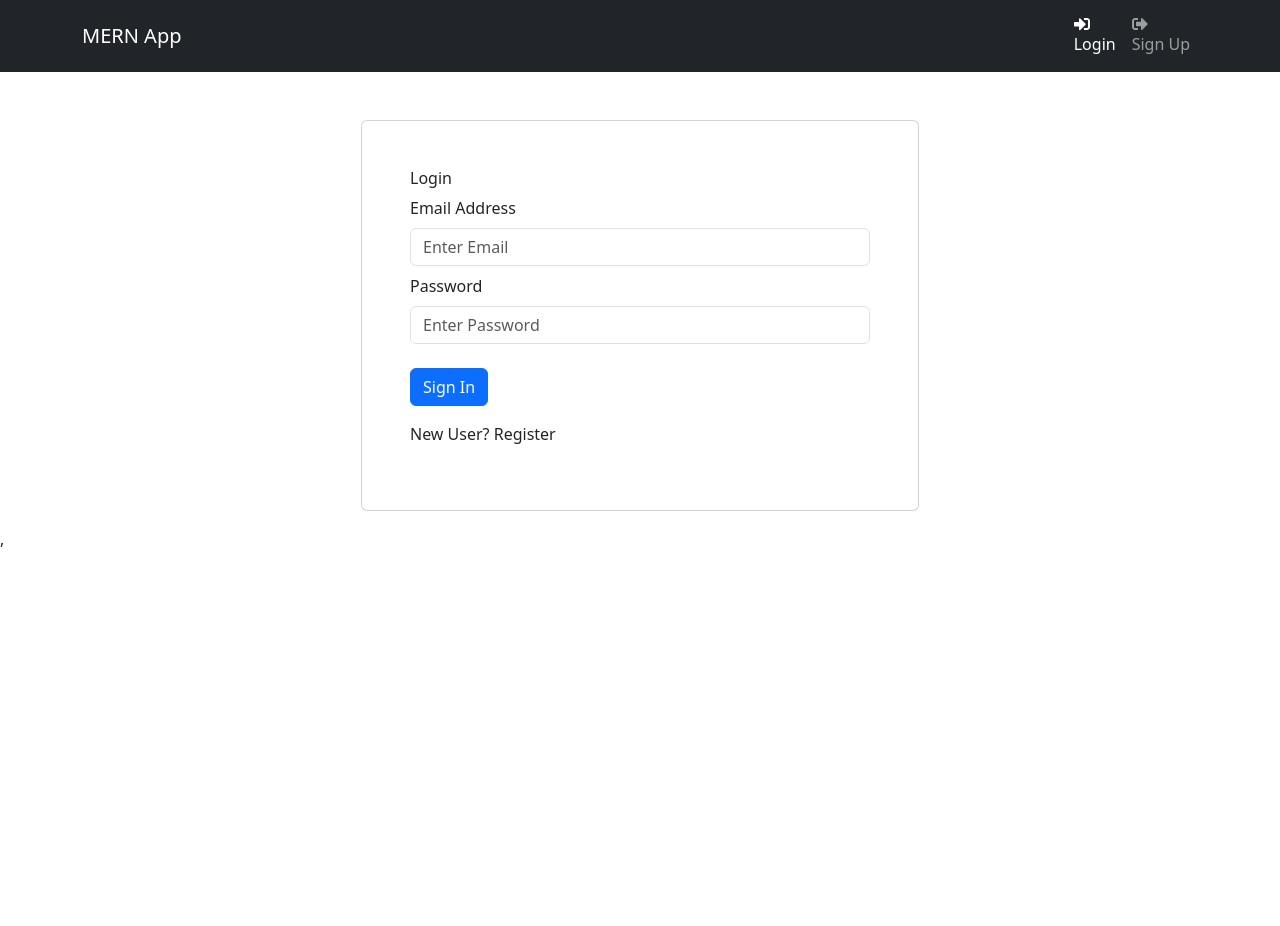
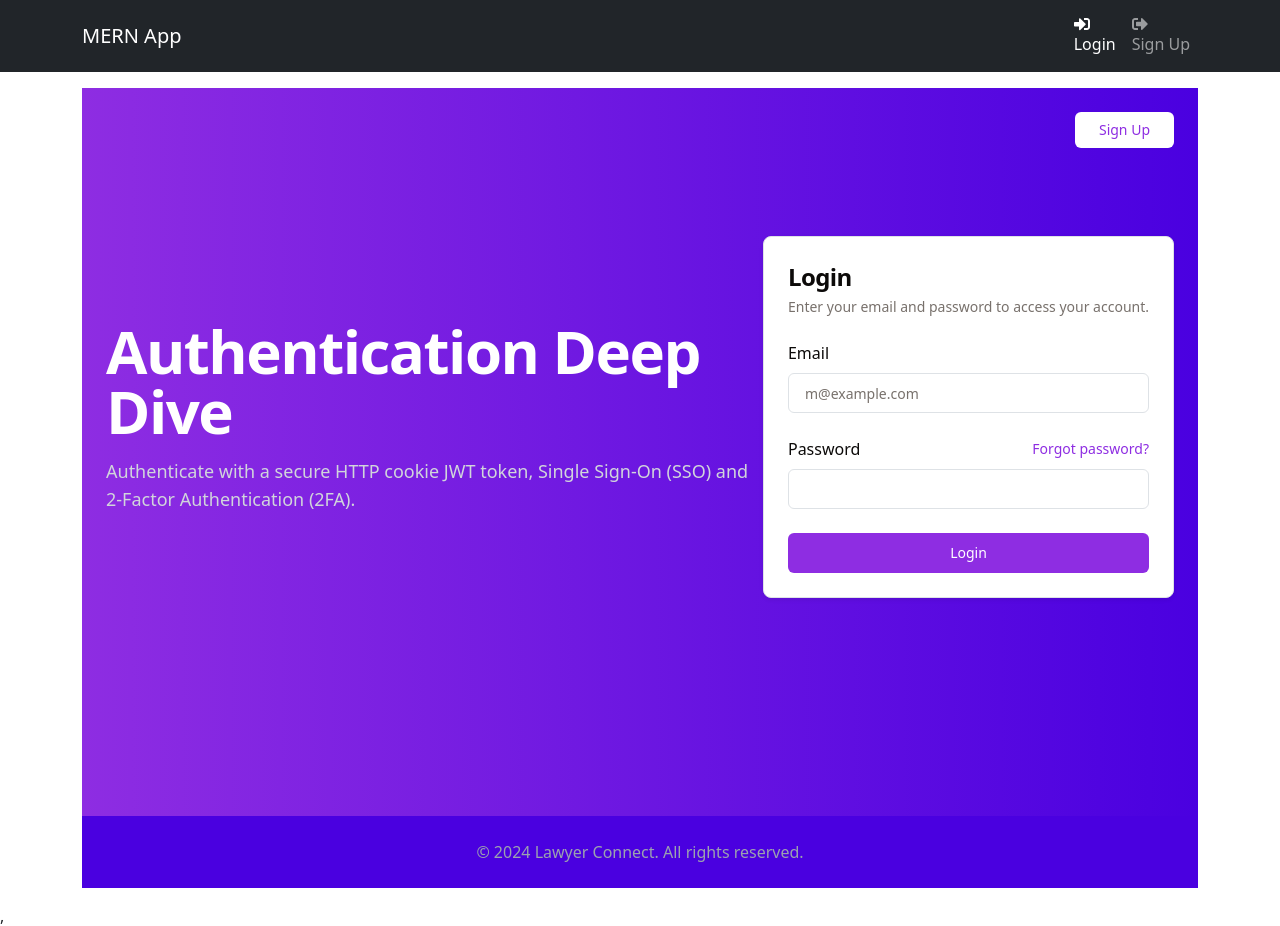
Before and after one commit to mirza-sync/mern-jwt, a React (Vite) app in the folder frontend/: page /login in a window 1280 px wide. Before the commit the page ends 800 px from the top, so only its background shows below. Built offline with nearby package versions, Linux system fonts and the light colour scheme.

Commit message:
Revamp login screen to use shadUi

```diff
--- a/frontend/src/screens/LoginScreen.tsx
+++ b/frontend/src/screens/LoginScreen.tsx
@@ -1,7 +1,9 @@
 import { useState } from "react"
-import FormContainer from "../components/FormContainer"
-import { Button, Col, Form, Row } from "react-bootstrap"
 import { Link } from "react-router-dom"
+import { Button } from "../components/ui/button"
+import { Card, CardHeader, CardTitle, CardDescription, CardContent, CardFooter } from "../components/ui/card"
+import { Label } from "@radix-ui/react-label"
+import { Input } from "../components/ui/input"
 
 const LoginScreen = () => {
   const [email, setEmail] = useState('')
@@ -13,37 +15,66 @@ const LoginScreen = () => {
   }
 
   return (
-    <FormContainer>
-      <h1>Login</h1>
-      <Form onSubmit={handleSubmit}>
-        <Form.Group className="my-2" controlId="email">
-          <Form.Label>Email Address</Form.Label>
-          <Form.Control
-            type="email"
-            placeholder="Enter Email"
-            value={email}
-            onChange={(e) => setEmail(e.target.value)}
-          ></Form.Control>
-        </Form.Group>
-        <Form.Group className="my-2" controlId="password">
-          <Form.Label>Password</Form.Label>
-          <Form.Control
-            type="password"
-            placeholder="Enter Password"
-            value={password}
-            onChange={(e) => setPassword(e.target.value)}
-          ></Form.Control>
-        </Form.Group>
-
-        <Button type="submit" variant="primary" className="mt-3">Sign In</Button>
-
-        <Row className="py-3">
-          <Col>
-            New User? <Link to="/register">Register</Link>
-          </Col>
-        </Row>
-      </Form>
-    </FormContainer>
+    <div className="flex min-h-[100dvh] flex-col bg-gradient-to-r from-[#8e2de2] to-[#4a00e0]">
+      <header className="px-4 py-6 sm:px-6 lg:px-8">
+        <div className="mx-auto flex max-w-7xl items-center justify-between">
+          <Link to="#">
+            <span className="sr-only">MERN Auth</span>
+          </Link>
+          <div className="flex items-center space-x-4">
+            <Link
+              to="#"
+              className="rounded-md bg-white px-4 py-2 text-sm font-medium text-[#8e2de2] hover:bg-gray-100"
+            >
+              Sign Up
+            </Link>
+          </div>
+        </div>
+      </header>
+      <main className="flex-1">
+        <div className="mx-auto max-w-7xl px-4 py-12 sm:px-6 lg:flex lg:items-center lg:justify-between lg:px-8 lg:py-16">
+          <div className="lg:w-0 lg:flex-1">
+            <h1 className="text-4xl font-bold tracking-tight text-white sm:text-5xl md:text-6xl">
+              Authentication Deep Dive
+            </h1>
+            <p className="mt-3 max-w-3xl text-lg text-gray-300">
+              Authenticate with a secure HTTP cookie JWT token, Single Sign-On (SSO) and 2-Factor Authentication (2FA).
+            </p>
+          </div>
+          <div className="mt-8 lg:mt-0 lg:w-auto">
+            <Card className="w-full max-w-md">
+              <CardHeader className="space-y-1">
+                <CardTitle className="text-2xl">Login</CardTitle>
+                <CardDescription>Enter your email and password to access your account.</CardDescription>
+              </CardHeader>
+              <CardContent className="grid gap-4">
+                <div className="grid gap-2">
+                  <Label htmlFor="email">Email</Label>
+                  <Input id="email" type="email" placeholder="m@example.com" />
+                </div>
+                <div className="grid gap-2">
+                  <div className="flex items-center justify-between">
+                    <Label htmlFor="password">Password</Label>
+                    <Link to="#" className="text-sm font-medium text-[#8e2de2] hover:underline">
+                      Forgot password?
+                    </Link>
+                  </div>
+                  <Input id="password" type="password" />
+                </div>
+              </CardContent>
+              <CardFooter>
+                <Button className="w-full bg-[#8e2de2] text-white hover:bg-[#7c25c9]">Login</Button>
+              </CardFooter>
+            </Card>
+          </div>
+        </div>
+      </main>
+      <footer className="bg-[#4a00e0] py-6 px-4 sm:px-6 lg:px-8">
+        <div className="mx-auto max-w-7xl text-center text-gray-400">
+          <p>&copy; 2024 Lawyer Connect. All rights reserved.</p>
+        </div>
+      </footer>
+    </div>
   )
 }
 
```
